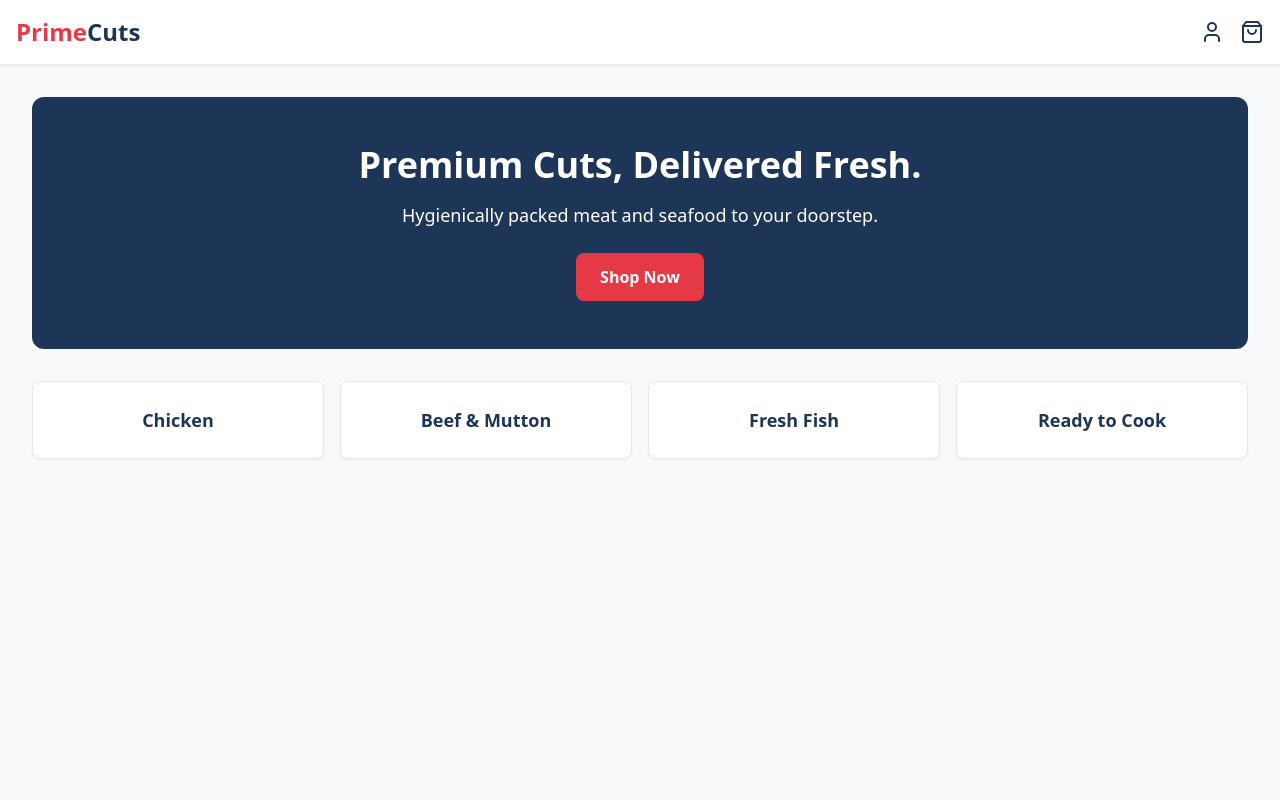
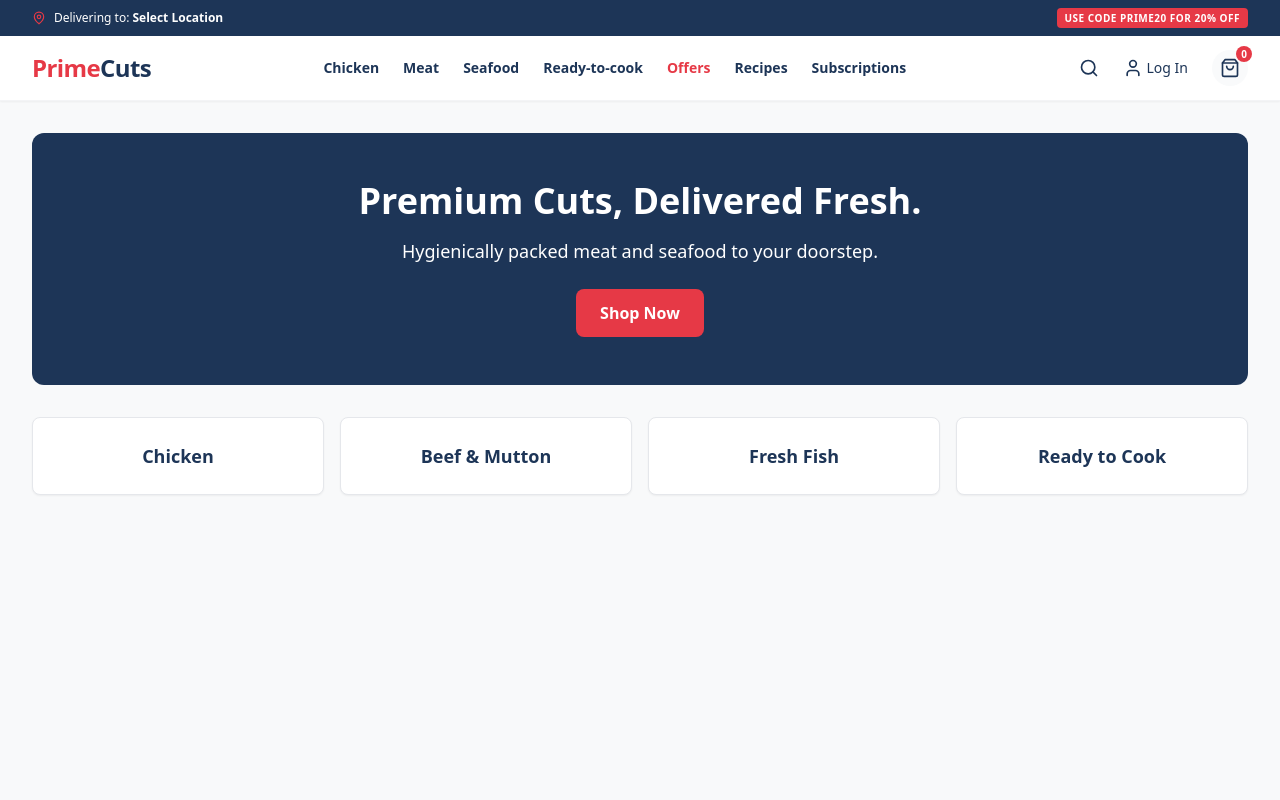
Before and after one commit to kiranmondal943/primecuts, a Next.js app: page / in a window 1280 px wide. Shown: the top 800 px of the page. Built offline with nearby package versions, Linux system fonts and the light colour scheme.

Commit message:
Update layout.tsx

```diff
--- a/src/app/layout.tsx
+++ b/src/app/layout.tsx
@@ -1,20 +1,73 @@
 import './globals.css';
-import { ShoppingBag, User, Menu } from 'lucide-react';
+import Link from 'next/link';
+import { ShoppingBag, User, Menu, Search, MapPin } from 'lucide-react';
+
+export const metadata = {
+  title: 'PrimeCuts | Premium Fresh Meat & Seafood',
+  description: '100% Traceable, freshly cut meat delivered in 90 minutes.',
+};
 
 export default function RootLayout({ children }: { children: React.ReactNode }) {
   return (
     <html lang="en">
-      <body>
-        <nav className="sticky top-0 z-50 bg-white shadow-sm border-b p-4">
-          <div className="max-w-7xl mx-auto flex justify-between items-center">
-            <h1 className="text-2xl font-bold text-primeRed">Prime<span className="text-primeDark">Cuts</span></h1>
-            <div className="flex gap-4">
-              <User className="text-primeDark" />
-              <ShoppingBag className="text-primeDark" />
+      <body className="bg-[#F8F9FA] text-[#1D3557] font-sans antialiased">
+        {/* Topbar: Delivery Location & Offers */}
+        <div className="bg-[#1D3557] text-white text-xs py-2 px-4 flex justify-between items-center hidden sm:flex">
+          <div className="flex items-center gap-2 max-w-7xl mx-auto w-full px-4">
+            <MapPin size={14} className="text-[#E63946]" />
+            <span>Delivering to: <span className="font-bold cursor-pointer hover:text-[#E63946]">Select Location</span></span>
+            <span className="ml-auto bg-[#E63946] px-2 py-0.5 rounded text-[10px] font-bold uppercase tracking-wider">Use code PRIME20 for 20% off</span>
+          </div>
+        </div>
+
+        {/* Main Sticky Navbar */}
+        <nav className="sticky top-0 z-50 bg-white shadow-sm border-b border-gray-100">
+          <div className="max-w-7xl mx-auto px-4 sm:px-6 lg:px-8 flex justify-between items-center h-16">
+
+            {/* Logo & Mobile Menu */}
+            <div className="flex items-center gap-4">
+              <button className="lg:hidden text-[#1D3557] hover:text-[#E63946] transition">
+                <Menu size={24} />
+              </button>
+              <Link href="/" className="text-2xl font-extrabold tracking-tight text-[#E63946]">
+                Prime<span className="text-[#1D3557]">Cuts</span>
+              </Link>
+            </div>
+
+            {/* Desktop Navigation */}
+            <div className="hidden lg:flex space-x-6 text-sm font-semibold text-[#1D3557]">
+              <Link href="#" className="hover:text-[#E63946] transition">Chicken</Link>
+              <Link href="#" className="hover:text-[#E63946] transition">Meat</Link>
+              <Link href="#" className="hover:text-[#E63946] transition">Seafood</Link>
+              <Link href="#" className="hover:text-[#E63946] transition">Ready-to-cook</Link>
+              <Link href="#" className="text-[#E63946] hover:text-red-700 transition">Offers</Link>
+              <Link href="#" className="hover:text-[#E63946] transition">Recipes</Link>
+              <Link href="#" className="hover:text-[#E63946] transition">Subscriptions</Link>
+            </div>
+
+            {/* Actions: Search, Account, Cart */}
+            <div className="flex items-center gap-4 sm:gap-6">
+              <button className="hidden sm:block text-[#1D3557] hover:text-[#E63946] transition">
+                <Search size={20} />
+              </button>
+              <button className="text-[#1D3557] hover:text-[#E63946] transition flex items-center gap-1">
+                <User size={20} />
+                <span className="hidden sm:inline text-sm font-medium">Log In</span>
+              </button>
+              <button className="relative text-[#1D3557] hover:text-[#E63946] transition bg-gray-50 p-2 rounded-full">
+                <ShoppingBag size={20} />
+                <span className="absolute -top-1 -right-1 bg-[#E63946] text-white text-[10px] font-bold h-4 w-4 flex items-center justify-center rounded-full">0</span>
+              </button>
             </div>
           </div>
         </nav>
-        <main>{children}</main>
+
+        <main className="min-h-screen">{children}</main>
+
+        {/* Simple Footer */}
+        <footer className="bg-[#1D3557] text-white py-12 mt-12 text-center text-sm">
+          <p>© 2024 PrimeCuts. Premium Fresh Meat & Seafood. Fully Traceable.</p>
+        </footer>
       </body>
     </html>
   );
```
